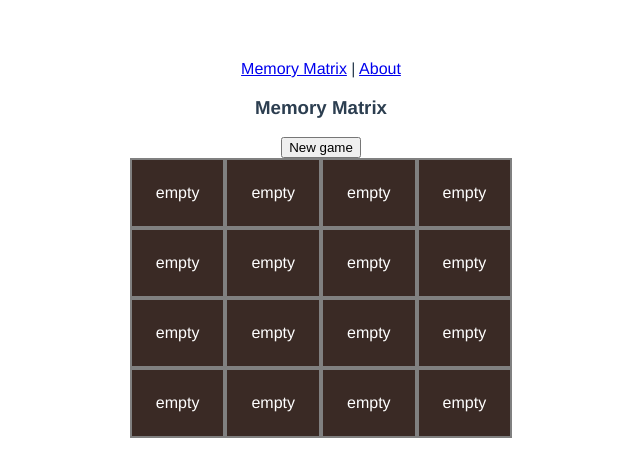
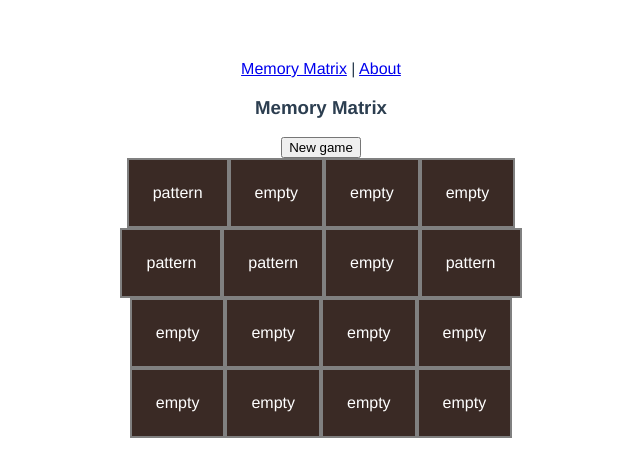
Before and after one commit to celdrake/BASE-i-love-vue, a Vue app: page / in a window 1280 px wide. Shown: the top 476 px of the page, without its empty margins (319-959 px from the left). Built offline with nearby package versions, Linux system fonts and the light colour scheme.

Commit message:
7. Fill in pattern and add restartGame action in the store

```diff
--- a/src/components/GameInfo.vue
+++ b/src/components/GameInfo.vue
@@ -15,7 +15,7 @@ export default {
   name: 'GameInfo',
   methods: {
     restartGame() {
-      console.log('Should restart the game');
+      this.$store.dispatch('restartGame');
     },
   },
 };
--- a/src/store.js
+++ b/src/store.js
@@ -2,6 +2,26 @@ import Vue from 'vue'
 import Vuex from 'vuex'
 
 Vue.use(Vuex);
+
+const GAME_SIZE = 4;
+
+const assignMemoryPattern = (matrix, patternSize) => {
+  const totalTiles = matrix.length * 2;
+  let leftPatternTiles = patternSize;
+  while (leftPatternTiles > 0) {
+    const newRowRandom = Math.round(Math.random() * (totalTiles - 1));
+    const newColumnRandom = Math.round(Math.random() * (totalTiles - 1));
+    if (newRowRandom >= matrix.length || newColumnRandom >= matrix.length) {
+      // Avoid going above the matrix boundaries due to rounding
+      continue; // eslint-disable-line no-continue
+    }
+    const cell = matrix[newRowRandom][newColumnRandom];
+    if (cell.content !== 'pattern') {
+      cell.content = 'pattern';
+      leftPatternTiles -= 1;
+    }
+  }
+};
 
 const initMatrix = (gameSize) => {
   const matrix = [];
@@ -15,10 +35,10 @@ const initMatrix = (gameSize) => {
     }
     matrix.push(rowColumns);
   }
+  assignMemoryPattern(matrix, GAME_SIZE);
   return matrix;
 };
 
-const GAME_SIZE = 4;
 const matrixState = {
   gameSize: GAME_SIZE,
   matrix: initMatrix(GAME_SIZE),
@@ -27,9 +47,14 @@ const matrixState = {
 export default new Vuex.Store({
   state: matrixState,
   actions: {
-
+    restartGame({ commit }) {
+      const newMatrix = initMatrix(GAME_SIZE);
+      commit('updateMatrix', newMatrix);
+    },
   },
   mutations: {
-
+    updateMatrix(state, matrix) {
+      state.matrix = matrix;
+    },
   },
 })
```
